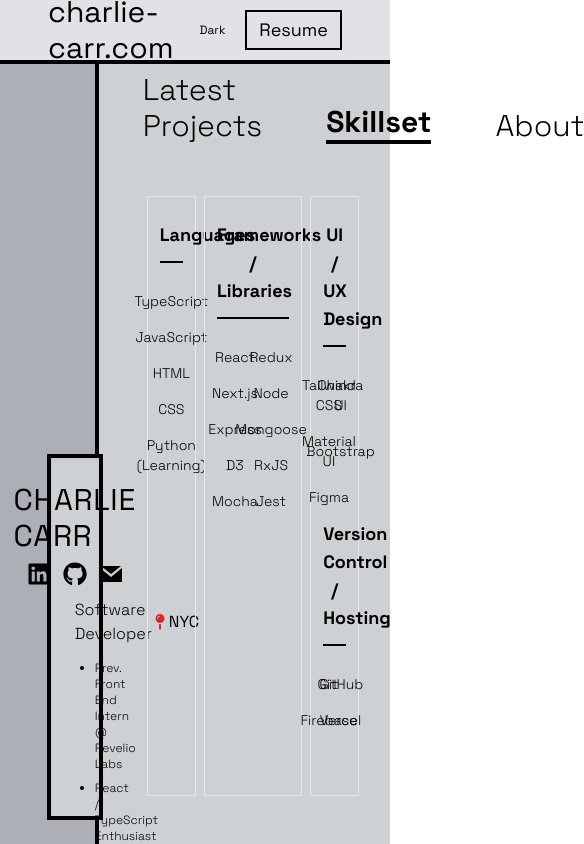
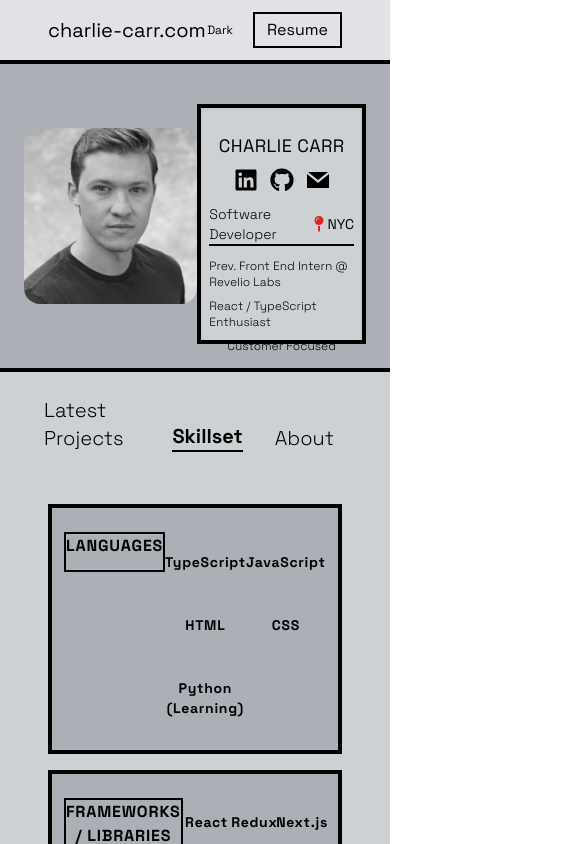
Before and after one commit to CharlesCarr/charlie_dev_portfolio, a Next.js app: page / in a window 390 px wide. Both pictures are taken after a click on the item "Skillset". Shown: the top 844 px of the page, 584 px wide, since content can reach past the window. Built offline with nearby package versions, Linux system fonts and the light colour scheme.

Commit message:
feat: add responsive design

```diff
--- a/components/Header.tsx
+++ b/components/Header.tsx
@@ -14,13 +14,13 @@
     <header className="flex h-16 w-full justify-between items-center px-12  border-b-black border-t-0 border-x-0 border-4 bg-[#e1e2e6]">
       {/* right header */}
       <div className="flex justify-center items-center">
-        <p className="text-3xl">charlie-carr.com</p>
+        <p className="text-xl sm:text-3xl">charlie-carr.com</p>
       </div>
 
       {/* left header */}
       <div className="flex items-center justify-center">
         <p className="text-xs">Dark</p>
-        <button className="border-2 ml-5 border-black py-1 px-3 text-lg">
+        <button className="border-2 ml-5 border-black py-1 px-3 text-base sm:text-lg">
           Resume
         </button>
       </div>
--- a/components/SkillSub.tsx
+++ b/components/SkillSub.tsx
@@ -1,18 +1,12 @@
-import React from "react";
-
-// interface SkillSubProps {
-//     content: string[];
-// }
-
 const SkillSub = ({ category, skills }: any) => {
   return (
-    <div className="flex flex-col justify-center items-center py-6 px-3">
-      <p className="text-lg font-bold border-b-2 border-black w-full text-center mb-4 pb-3">
+    <div className="flex md:flex-col justify-center items-center py-6 px-3 bg-[#acafb5] h-full">
+      <p className="text-base md:text-lg font-bold border-2 md:border-0 md:border-b-4 border-black w-32 md:w-full text-center mb-4 pb-3 tracking-wider self-start">
         {category}
       </p>
       <div className="flex justify-center items-center w-full h-full mt-3">
-        <ul className={`grid ${category === 'Languages' ? "grid-cols-1" : "grid-cols-2"} w-full h-full list-none gap-y-4 text-center`}>
-          {skills.map((skill: string) => (<li className="text-sm sm:text-base text-center font-light flex justify-center items-center">{skill}</li>))}
+        <ul className={`grid ${category === 'LANGUAGES' ? "grid-cols-2 md:grid-cols-1" : "grid-cols-3 md:grid-cols-2"} w-full h-full list-none gap-y-4 text-center`}>
+          {skills.map((skill: string) => (<li className="text-sm sm:text-lg md:text-base text-center font-bold tracking-wider flex justify-center items-center">{skill}</li>))}
         </ul>
       </div>
     </div>
--- a/components/sections/AboutSection.tsx
+++ b/components/sections/AboutSection.tsx
@@ -2,7 +2,7 @@
 
 const AboutSection = () => {
   return (
-    <div className="w-full h-full flex flex-col justify-center items-center sm:items-start text-sm xl:text-base text-center sm:text-start px-5 sm:px-0 sm:pl-32">
+    <div className="w-full h-[650px] lg:h-full flex flex-col justify-center items-center sm:items-start text-sm xl:text-base text-center sm:text-start px-5 sm:px-0 sm:pl-32 border-black border-4 bg-[#acafb5]">
       <h1 className="text-3xl xl:text-4xl mb-4">Hi there!</h1>
       <p className="w-full xl:w-3/4 mb-4 leading-7 sm:pr-8 xl:pr-0">
         My name is Charlie Carr and I am a NYC-based software developer. I am
--- a/components/sections/LeftSection.tsx
+++ b/components/sections/LeftSection.tsx
@@ -5,13 +5,20 @@
 
 function LeftSection() {
   return (
-    <section className="w-1/4 h-full flex flex-col border-r-4 border-black border-0 px-12 py-6 bg-[#acafb5]">
-      <div className="w-full h-1/2 flex flex-col justify-center items-center relative">
-        <Image src={Headshot} layout="fill" objectFit="cover" className="rounded-full" />
+    <section className="w-full lg:w-1/4 h-full flex lg:flex-col justify-around items-center lg:border-r-4 border-black border-0 border-b-4 lg:border-b-0 px-6 py-6 bg-[#acafb5]">
+      <div className="w-44 h-44 sm:w-60 sm:h-80 lg:w-full lg:h-left flex flex-col justify-center items-center relative">
+        <Image
+          src={Headshot}
+          layout="fill"
+          objectFit="cover"
+          className="rounded-2xl"
+        />
       </div>
 
-      <div className="w-full h-1/2 flex flex-col justify-between items-center border-4 border-black mt-10 p-6 shadow-inner bg-[#ced1d3]">
-        <p className="text-3xl mb-2 tracking-wide">CHARLIE CARR</p>
+      <div className="w-1/2 lg:w-full h-60 flex flex-col justify-between items-center border-4 border-black mt-4 px-2 lg:px-4 py-6 shadow-inner bg-[#ced1d3]">
+        <p className="text-lg sm:text-xl lg:text-2xl mb-2 tracking-wide">
+          CHARLIE CARR
+        </p>
         <ul className="w-full flex justify-center items-center m-0 p-0">
           <li className="mr-3">
             <FaLinkedin className="w-6 h-6 cursor-pointer" />
@@ -19,25 +26,27 @@
           <li className="mr-3">
             <FaGithub className="w-6 h-6 cursor-pointer" />
           </li>
-          <li className="">
+          <li >
             <GrMail className="w-6 h-6 cursor-pointer" />
           </li>
         </ul>
         <div className="w-full flex justify-between items-center mt-3">
-          <p className="font-light">Software Developer</p>
+          <p className="font-light text-sm sm:text-base md:text-sm">Software Developer</p>
           <div className="flex items-center justify-center">
             <FaMapPin className="text-red-600 w-4 h-4" />
-            <p className="ml-px">NYC</p>
+            <p className="text-sm sm:text-base md:text-sm ml-px">NYC</p>
           </div>
         </div>
 
         <div className="w-full h-4 border-b-2 border-black"></div>
 
-        <ul className="w-full list-disc m-0 p-0 mt-3 ml-10">
+        <ul className="w-full m-0 p-0 mt-3 flex flex-col justify-center items-center lg:block">
           <li className="text-xs font-light mb-2">
             Prev. Front End Intern @ Revelio Labs
           </li>
-          <li className="text-xs font-light mb-2">React / TypeScript Enthusiast</li>
+          <li className="text-xs font-light mb-2">
+            React / TypeScript Enthusiast
+          </li>
           <li className="text-xs font-light">Customer Focused</li>
         </ul>
       </div>
--- a/components/sections/ProjectsSection.tsx
+++ b/components/sections/ProjectsSection.tsx
@@ -46,7 +46,6 @@
 function Projects() {
   // will be based off of the project index (need to add that to the data)
   const [projectSelected, setProjectSelected] = useState<number>(0);
-  console.log(projectSelected);
 
   return (
     <div className="h-full w-full relative">
--- a/components/sections/RightSection.tsx
+++ b/components/sections/RightSection.tsx
@@ -15,16 +15,15 @@
 
 function RightSection() {
   const [filterState, setFilterState] = useState<string>("Latest Projects");
-  console.log(filterState);
 
 
   return (
-    <main className="w-3/4 h-full flex flex-col p-6">
+    <main className="w-full lg:w-3/4 h-full flex flex-col p-6">
       <div className="flex justify-center items-end w-full h-16">
-        <ul className="m-0 p-0 w-full flex justify-start items-end pl-5 pb-2 text-3xl">
-          <li className={`${filterState === 'Latest Projects' ? 'border-b-4 border-black font-bold' : 'font-light'} mr-16 cursor-pointer`} onClick={(e: any) => setFilterState(e.target.innerText)}>Latest Projects</li>
-          <li className={`${filterState === 'Skillset' ? 'border-b-4 border-black font-bold' : 'font-light'} mr-16 cursor-pointer`} onClick={(e: any) => setFilterState(e.target.innerText)}>Skillset</li>
-          <li className={`${filterState === 'About' ? 'border-b-4 border-black font-bold' : 'font-light'} mr-16 cursor-pointer`} onClick={(e: any) => setFilterState(e.target.innerText)}>About</li>
+        <ul className="m-0 p-0 w-full flex justify-start items-end pl-5 pb-2 text-xl lg:text-3xl">
+          <li className={`${filterState === 'Latest Projects' ? 'border-b-2 lg:border-b-4 border-black font-bold' : 'font-light'} mr-8 lg:mr-16 cursor-pointer`} onClick={(e: any) => setFilterState(e.target.innerText)}>Latest Projects</li>
+          <li className={`${filterState === 'Skillset' ? 'border-b-2 lg:border-b-4 border-black font-bold' : 'font-light'} mr-8 lg:mr-16 cursor-pointer`} onClick={(e: any) => setFilterState(e.target.innerText)}>Skillset</li>
+          <li className={`${filterState === 'About' ? 'border-b-2 lg:border-b-4 border-black font-bold' : 'font-light'} mr-8 lg:mr-16 cursor-pointer`} onClick={(e: any) => setFilterState(e.target.innerText)}>About</li>
         </ul>
       </div>
 
--- a/components/sections/SkillsSection.tsx
+++ b/components/sections/SkillsSection.tsx
@@ -1,20 +1,9 @@
 import SkillSub from "../SkillSub";
 
 const Skills = () => {
-  // const skills = [
-
-
-  //   "Node",
-  //   "MongoDB",
-
-
-  // ];
-
-  // Categories of skills - Languages, Hosting/Version Control, Responsive Design, Libraries/Frameworks
-
   const allSkills = [
     {
-      skillCat: "Languages",
+      skillCat: "LANGUAGES",
       skillArr: [
         "TypeScript",
         "JavaScript",
@@ -24,7 +13,7 @@
       ],
     },
     {
-      skillCat: "Frameworks / Libraries",
+      skillCat: "FRAMEWORKS / LIBRARIES",
       skillArr: [
         "React",
         "Redux",
@@ -35,11 +24,11 @@
         "D3",
         "RxJS",
         "Mocha",
-        "Jest"
+        "Jest",
       ],
     },
     {
-      skillCat: "UI / UX Design",
+      skillCat: "UI / UX DESIGN",
       skillArr: [
         "Tailwind CSS",
         "Chakra UI",
@@ -49,25 +38,26 @@
       ],
     },
     {
-      skillCat: "Version Control / Hosting",
-      skillArr: [
-        "Git",
-        "GitHub",
-        "Firebase",
-        "Vercel",
-      ],
+      skillCat: "VERSION CONTROL / HOSTING",
+      skillArr: ["Git", "GitHub", "Firebase", "Vercel"],
     },
   ];
 
   return (
-    <>
-      <div className="h-full w-1/4 border mr-2">
-        <SkillSub category={allSkills[0].skillCat} skills={allSkills[0].skillArr} />
+    <div className="w-full h-full flex flex-col md:flex-row">
+      <div className="h-[250px] lg:h-full w-full md:w-1/4 border-black border-4 mr-2 mb-4 md:mb-0">
+        <SkillSub
+          category={allSkills[0].skillCat}
+          skills={allSkills[0].skillArr}
+        />
       </div>
-      <div className="h-full w-2/4 border mr-2">
-        <SkillSub category={allSkills[1].skillCat} skills={allSkills[1].skillArr} />
+      <div className="h-[250px] lg:h-full w-full md:w-2/4 border-black border-4 mr-2 mb-4 md:mb-0">
+        <SkillSub
+          category={allSkills[1].skillCat}
+          skills={allSkills[1].skillArr}
+        />
       </div>
-      <div className="h-full w-1/4 border flex flex-col justify-center items-center">
+      <div className="h-[250px] lg:h-full w-full md:w-1/4 border-black border-4 flex flex-col justify-center items-center">
         <div className="h-1/2 w-full">
           <SkillSub
             category={allSkills[2].skillCat}
@@ -81,39 +71,8 @@
           />
         </div>
       </div>
-    </>
+    </div>
   );
 };
 
 export default Skills;
-
-{
-  /* <h1 className="mb-10 text-3xl">SKILLS.</h1>
-<div className="grid grid-cols-2 sm:grid-cols-3 lg:grid-cols-4 xl:grid-cols-5 gap-x-14 gap-y-8 text-center">
-  {skills.map((skill: string) => {
-    // return <p className="border-2 text-center py-2 px-3 text-xs">{skill}</p>;
-    return (
-      <>
-        <a
-          // href="#_"
-          className="relative inline-block px-4 py-2 font-medium group"
-        >
-          <span className="absolute inset-0 w-full h-full transition duration-200 ease-out transform translate-x-1 translate-y-1 bg-neutral-100 group-hover:-translate-x-0 group-hover:-translate-y-0"></span>
-          <span className="absolute inset-0 w-full h-full bg-white border-2 border-black group-hover:bg-black group-hover:border-white transition duration-500 ease-out"></span>
-          <span className="relative text-black group-hover:text-white transition duration-500 ease-out">
-            {skill}
-          </span>
-        </a>
-      </>
-    );
-  })}
-</div> */
-}
-
-{
-  /* <a href="#_" class="relative inline-flex items-center justify-center px-10 py-4 overflow-hidden font-mono font-medium tracking-tighter text-white bg-gray-800 rounded-lg group">
-<span class="absolute w-0 h-0 transition-all duration-500 ease-out bg-green-500 rounded-full group-hover:w-56 group-hover:h-56"></span>
-<span class="absolute inset-0 w-full h-full -mt-1 rounded-lg opacity-30 bg-gradient-to-b from-transparent via-transparent to-gray-700"></span>
-<span class="relative">Button Text</span>
-</a> */
-}
--- a/pages/index.tsx
+++ b/pages/index.tsx
@@ -6,7 +6,7 @@
 
 const Home: NextPage = () => {
   return (
-    <div className="h-screen max-h-screen w-screen max-w-screen flex flex-col justify-center items-center bg-[#ced1d3]">
+    <div className="h-full lg:h-screen lg:max-h-screen w-screen max-w-screen flex flex-col justify-center items-center bg-[#ced1d3]">
       <Head>
         <title>Charlie Carr</title>
         <link rel="icon" href="/favicon.ico" />
@@ -14,7 +14,7 @@
 
       <Header />
       {/* main content */}
-      <div className="w-full h-header flex justify-center items-center">
+      <div className="w-full h-full lg:h-header flex flex-col lg:flex-row justify-center items-center">
         {/* LEFT SECTION */}
         <LeftSection />
         {/* RIGHT SECTION */}
--- a/styles/globals.css
+++ b/styles/globals.css
@@ -11,3 +11,8 @@
   height: calc(100% - 64px);
   max-height: calc(100% - 64px);
 }
+
+.h-left {
+  height: calc(100% - 240px);
+  max-height: calc(100% - 240px);
+}
```
Also changed, not shown: components/Project.tsx (+12 -37 lines).
